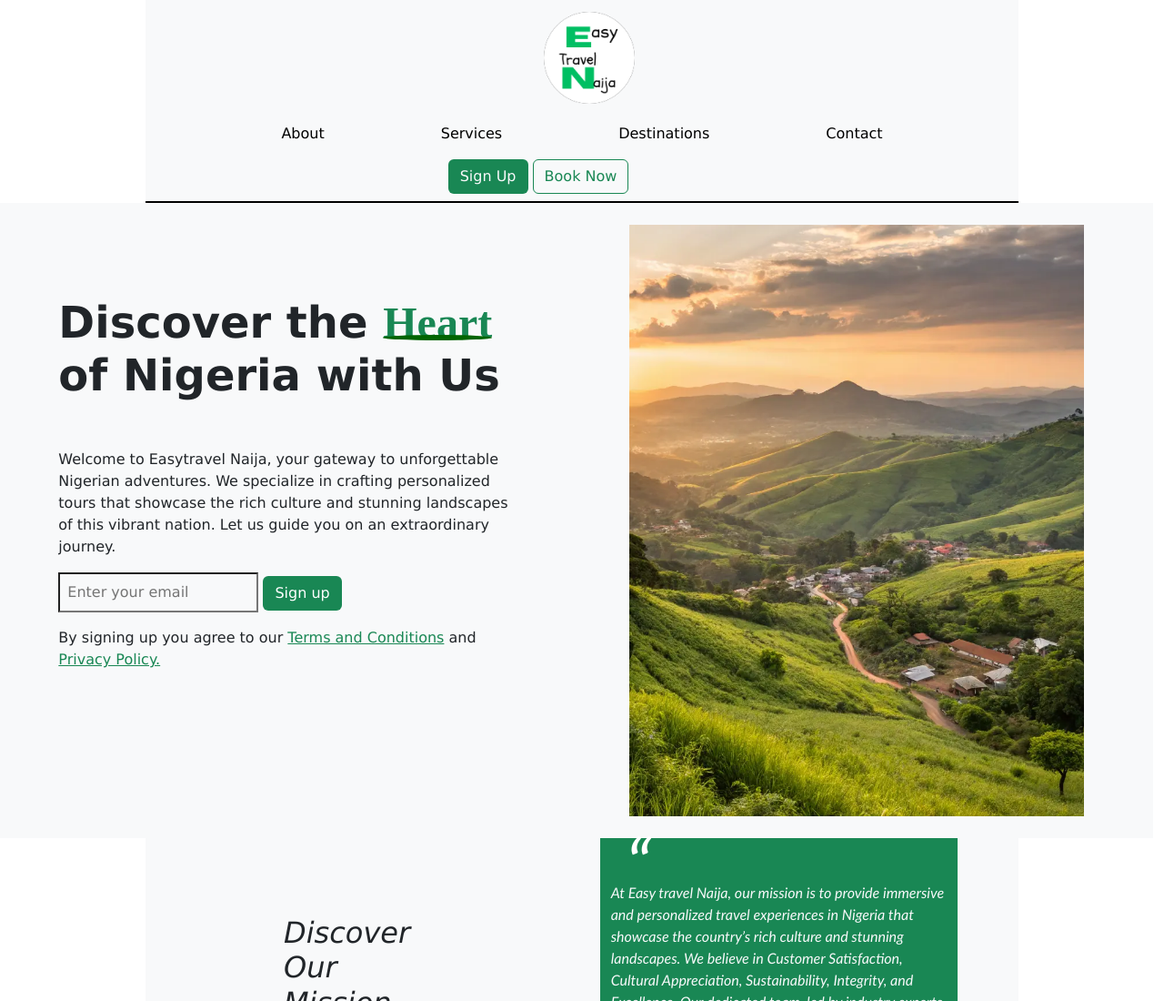
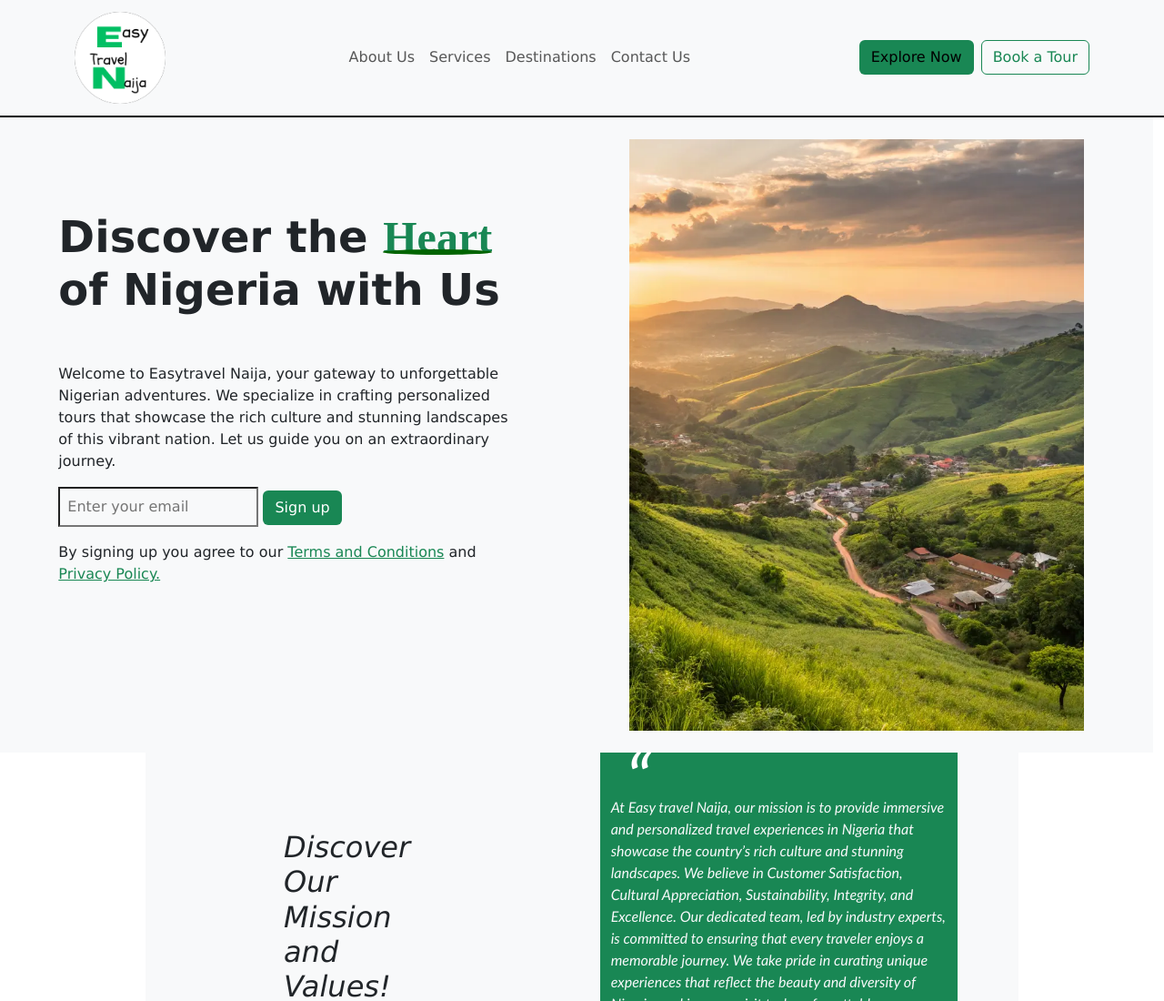
Before and after one commit to Bigted99/travel-website-for-blessing, a website: page index.html in a window 1280 px wide. Shown: the top 1100 px of the page at 91% size. Drawn offline with nearby package versions, Linux system fonts and the light colour scheme; a web font is replaced by a local one.

Commit message:
Done with the navbar and satisfies, better understanding of boottrap

```diff
--- a/assets/css/styles.css
+++ b/assets/css/styles.css
@@ -49,7 +49,7 @@
   padding-right: 0.5rem;
 }
 
-.first-nav {
+/* .first-nav {
   border-bottom: 2px solid black;
 }
 .img-container {
@@ -62,7 +62,7 @@
 li a {
   text-decoration: none;
   color: black;
-}
+} */
 /* nav {
   text-transform: capitalize;
   display: flex;
@@ -254,6 +254,7 @@ main {
     min-width: 474px;
     max-width: 640px;
   }
+
 }
 
 @media (min-width: 640px) and (max-width: 960px) {
@@ -261,7 +262,7 @@ main {
     max-width: 640px;
   }
 
-  .menu-collapse {
+  /* .menu-collapse {
     margin: 0 auto;
     display: flex;
     flex-direction: column;
@@ -270,7 +271,7 @@ main {
   .first-nav {
     display: flex;
     flex-direction: column;
-  }
+  } */
 }
 
 @media (min-width: 968px) and (max-width: 1280px) {
@@ -278,7 +279,7 @@ main {
     max-width: 960px;
   }
 
-  .first-nav {
+  /* .first-nav {
     display: flex;
     flex-direction: column;
   }
@@ -291,9 +292,36 @@ main {
   }
   .nav-btn-container {
     margin: 0 auto;
-  }
+  } */
 }
 
 /* .top-nav-list{
   padding-left: 4rem;
   } */
+
+
+  /* .navbar-brand {
+    font-weight: bold;
+}
+
+.navbar-nav .nav-link {
+    color: #000;
+    margin-right: 15px;
+
+}
+.navbar-nav .nav-link:hover {
+    color: #007bff;
+}
+.btn-custom {
+    background-color: #007bff;
+    color: #fff;
+    border-radius: 20px;
+    padding: 10px 20px;
+}
+.btn-custom:hover {
+    background-color: #0056b3;
+} */
+
+.navbar{
+  border-bottom: 2px solid black;
+}
--- a/index.html
+++ b/index.html
@@ -31,12 +31,45 @@
   <body>
 
 
+    <nav class="navbar navbar-expand-lg navbar-light bg-light">
+      <div class="container justify-content-center">
+        <div class="img-container">
+          <img
+            class="nav-img navbar-brand"
+            src="./assets/img/E N (1).png"
+            alt=""
+          />
+        </div>
+          <button class="navbar-toggler" type="button" data-bs-toggle="collapse" data-bs-target="#navbarNav" aria-controls="navbarNav" aria-expanded="false" aria-label="Toggle navigation">
+              <span class="navbar-toggler-icon"></span>
+          </button>
+          <div class="collapse navbar-collapse " id="navbarNav">
+              <ul class="navbar-nav text-center ms-auto ">
+                  <li class="nav-item">
+                      <a class="nav-link" href="#">About Us</a>
+                  </li>
+                  <li class="nav-item">
+                      <a class="nav-link" href="#">Services</a>
+                  </li>
+                  <li class="nav-item">
+                      <a class="nav-link" href="#">Destinations</a>
+                  </li>
+                  <li class="nav-item">
+                      <a class="nav-link" href="#">Contact Us</a>
+                  </li>
+              </ul>
+              <div class="d-flex ms-auto gap-2  justify-content-center">
+                  <button class="btn btn-custom bg-success text-bg-light text-center">Explore Now</button>
+                  <button class="btn btn-custom bg-light btn-outline-success text-center">Book a Tour</button>
+              </div>
+          </div>
+      </div>
+  </nav>
 
 
 
 
-
-    <nav class="first-nav navbar navbar-expand-md container-custom">
+    <!-- <nav class="first-nav navbar navbar-expand-md container-custom">
       <div class="img-container">
         <img
           class="nav-img navbar-brand"
@@ -79,13 +112,13 @@
             Book now
           </button>
         </div>
-        <!-- <div class="nav-btn-container navbar-item">
+
+      </div>
+    </nav> -->
+    <!-- <div class="nav-btn-container navbar-item">
     <button type="button" class="btn bg-white  btn-outline-success">Explore Now</button>
     <button  type="button" class="btn bg-success text-light">Book a Tour</button>
 </div> -->
-      </div>
-    </nav>
-
 
     <main class="container-fluid row">
       <!-- <video autoplay muted loop id="myVideo">
```
